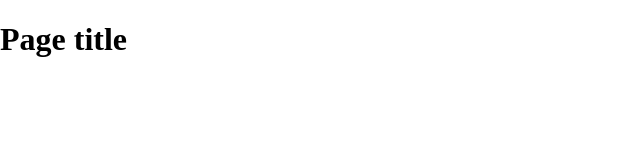
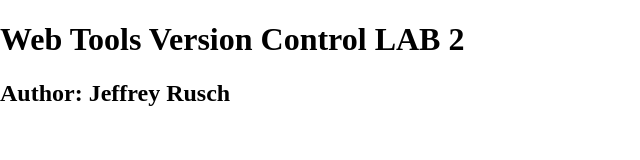
Before and after one commit to jrusch00/wtvclab3Rusch, a plain HTML site: page index.html in a window 1280 px wide. Shown: the whole page, without its empty margins (0-640 px from the left). Drawn offline with nearby package versions, Linux system fonts and the light colour scheme.

Commit message:
Master Branch commit of index.html
Modified the h1 tag text and added an h2 tag with my name

```diff
--- a/index.html
+++ b/index.html
@@ -14,7 +14,8 @@
     </head>
     <body>
     <header>
-	<h1>Page title</h1>
+	<h1>Web Tools Version Control LAB 2</h1>
+    <h2>Author: Jeffrey Rusch</h2>
     </header>
     <nav id="pageNav">
     </nav>
```
